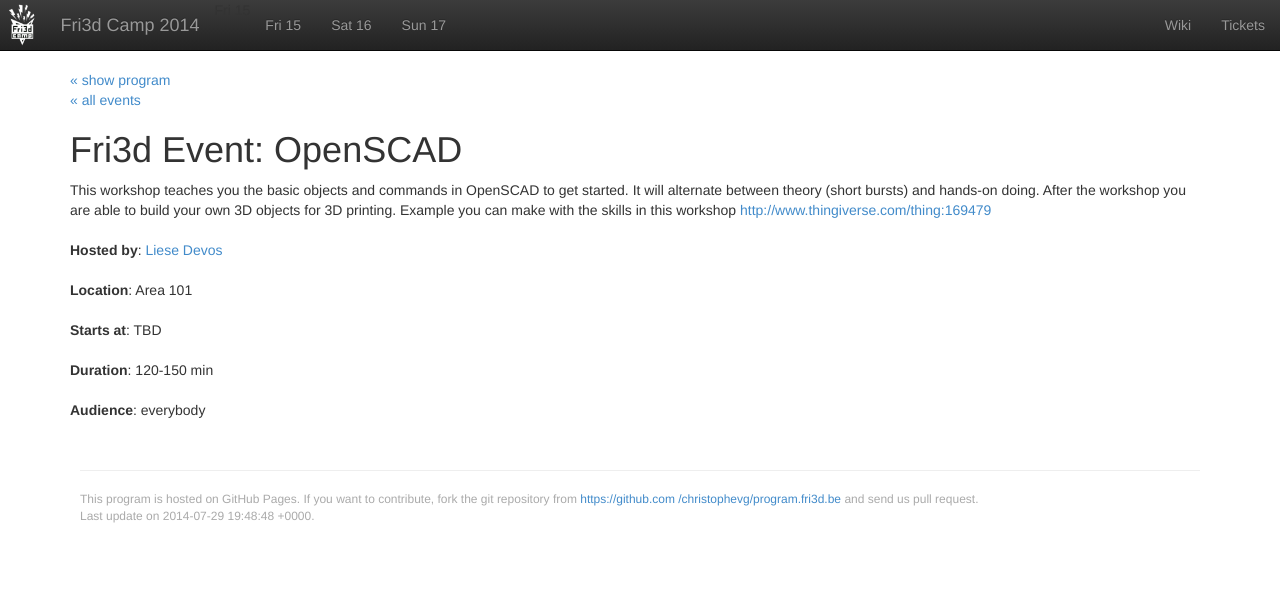
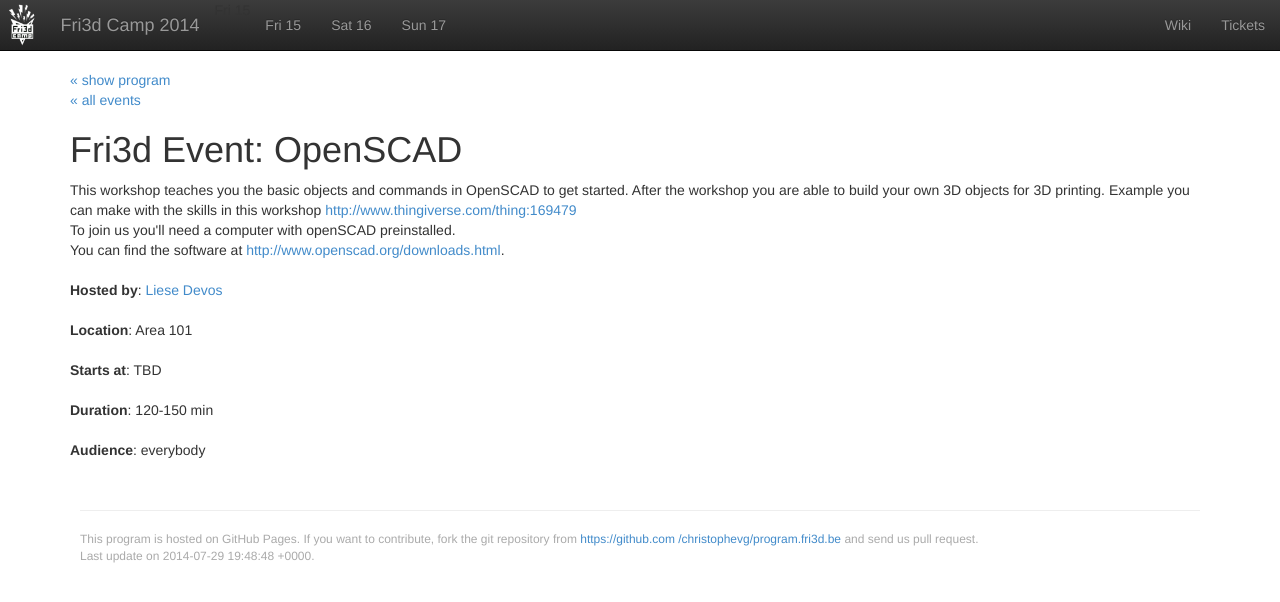
Before and after one commit to Fri3dCamp/program.fri3d.be, a Jekyll site: the page built from events/_posts/2014-08-15-openscad.html, in a window 1280 px wide. Shown: the top 602 px of the page. Built offline with Jekyll 4.4.1, drawn with Linux system fonts in a browser that asks for light colours; nearby versions of some CDN libraries; library files that are not in the unit come from our copies.

Commit message:
added more instructions on OpenSCAD workshop

```diff
--- a/events/_posts/2014-08-15-openscad.html
+++ b/events/_posts/2014-08-15-openscad.html
@@ -1,7 +1,7 @@
 ---
 layout: event
 title: OpenSCAD
-abstract: This workshop teaches you the basic objects and commands in OpenSCAD to get started. It will alternate between theory (short bursts) and hands-on doing. After the workshop you are able to build your own 3D objects for 3D printing. Example you can make with the skills in this workshop <a href="http://www.thingiverse.com/thing:169479">http://www.thingiverse.com/thing:169479</a>
+abstract: This workshop teaches you the basic objects and commands in OpenSCAD to get started. After the workshop you are able to build your own 3D objects for 3D printing. Example you can make with the skills in this workshop <a href="http://www.thingiverse.com/thing:169479">http://www.thingiverse.com/thing:169479</a><br>To join us you'll need a computer with openSCAD preinstalled.<br>You can find the software at <a href="http://www.openscad.org/downloads.html">http://www.openscad.org/downloads.html</a>.
 host: Liese Devos
 location: Area 101
 start: TBD
```
